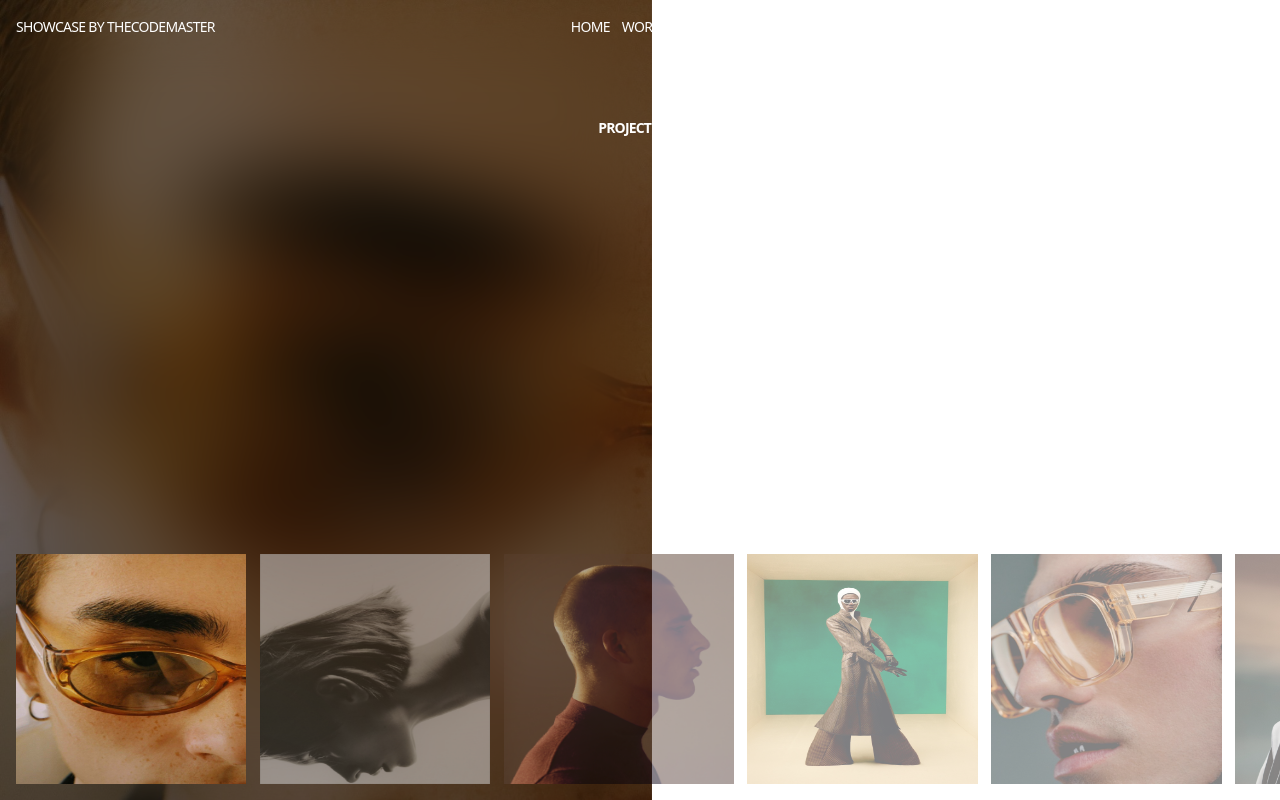
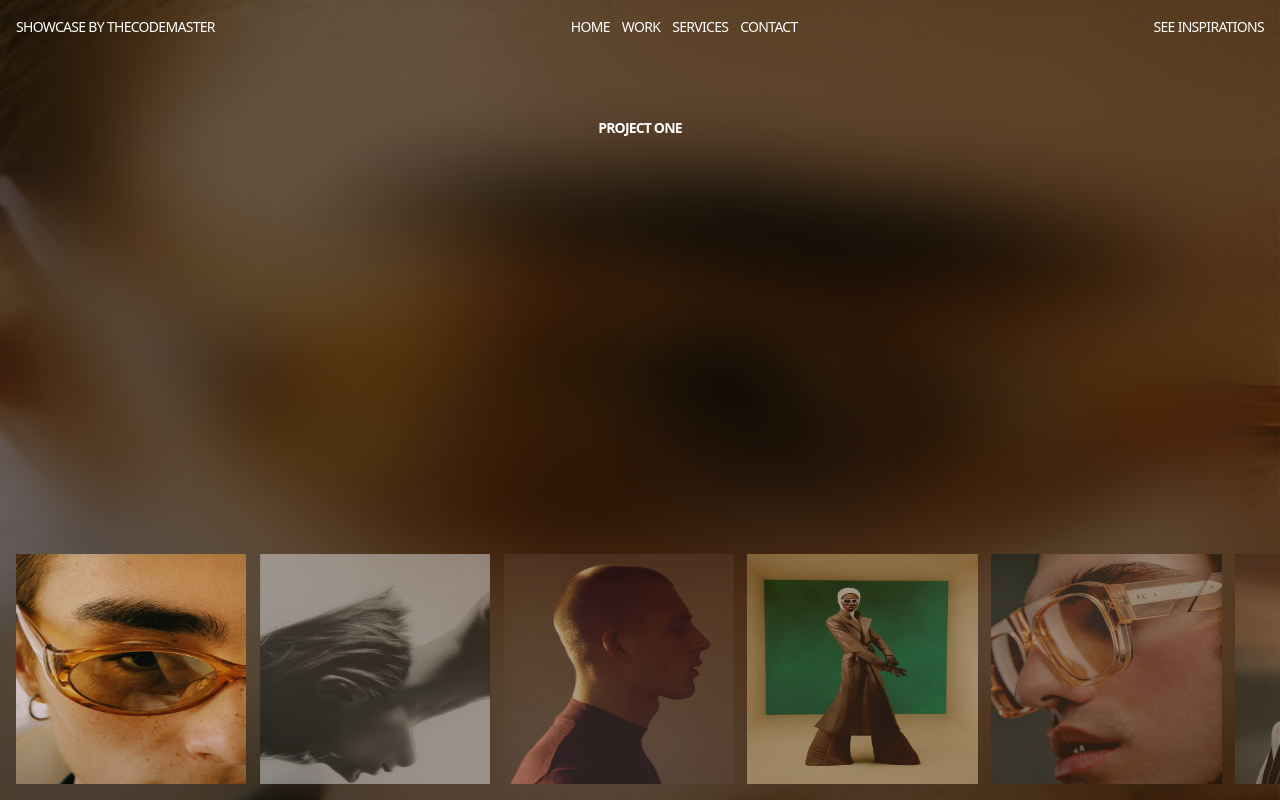
Before and after one commit to thecode-master-sy/micro-animations, a Next.js app: page /infinite-snap-scroll-carousel in a window 1280 px wide. Built offline with nearby package versions, Linux system fonts and the light colour scheme.

Commit message:
feat: infinite snap scroll carousel

```diff
--- a/app/(animations)/infinite-snap-scroll-carousel/_components/carousel.tsx
+++ b/app/(animations)/infinite-snap-scroll-carousel/_components/carousel.tsx
@@ -1,11 +1,8 @@
 "use client";
 import { gallery } from "../static";
 import { gsap } from "gsap";
-import { useGSAP } from "@gsap/react";
-import { ScrollTrigger } from "gsap/ScrollTrigger";
 import { cn } from "@/lib/utils";
 
-gsap.registerPlugin(ScrollTrigger);
 
 export default function Carousel() {
   const selectedIndex = 0;
--- a/app/(animations)/infinite-snap-scroll-carousel/_components/image-preview.tsx
+++ b/app/(animations)/infinite-snap-scroll-carousel/_components/image-preview.tsx
@@ -2,7 +2,7 @@ import { gallery } from "../static";
 
 export default function ImagePreview() {
   return (
-    <div className="fixed top-0 left-0 h-screen -z-10">
+    <div className="fixed top-0 left-0 h-screen right-0 -z-10">
       <div className="w-full h-full">
         <img
           className="w-full h-full image-preview"
--- a/app/(animations)/infinite-snap-scroll-carousel/page.tsx
+++ b/app/(animations)/infinite-snap-scroll-carousel/page.tsx
@@ -6,7 +6,7 @@ import Carousel from "./_components/carousel";
 
 export default function InfiniteSnapScrollCarousel() {
   return (
-    <div className="h-[100svh] flex flex-col text-white">
+    <div className="h-[100svh] w-screen overflow-hidden flex flex-col text-white">
       <Nav />
       <ImagePreview />
       <h1 className="uppercase text-center md:mt-[5vw] my-auto font-bold">
```
